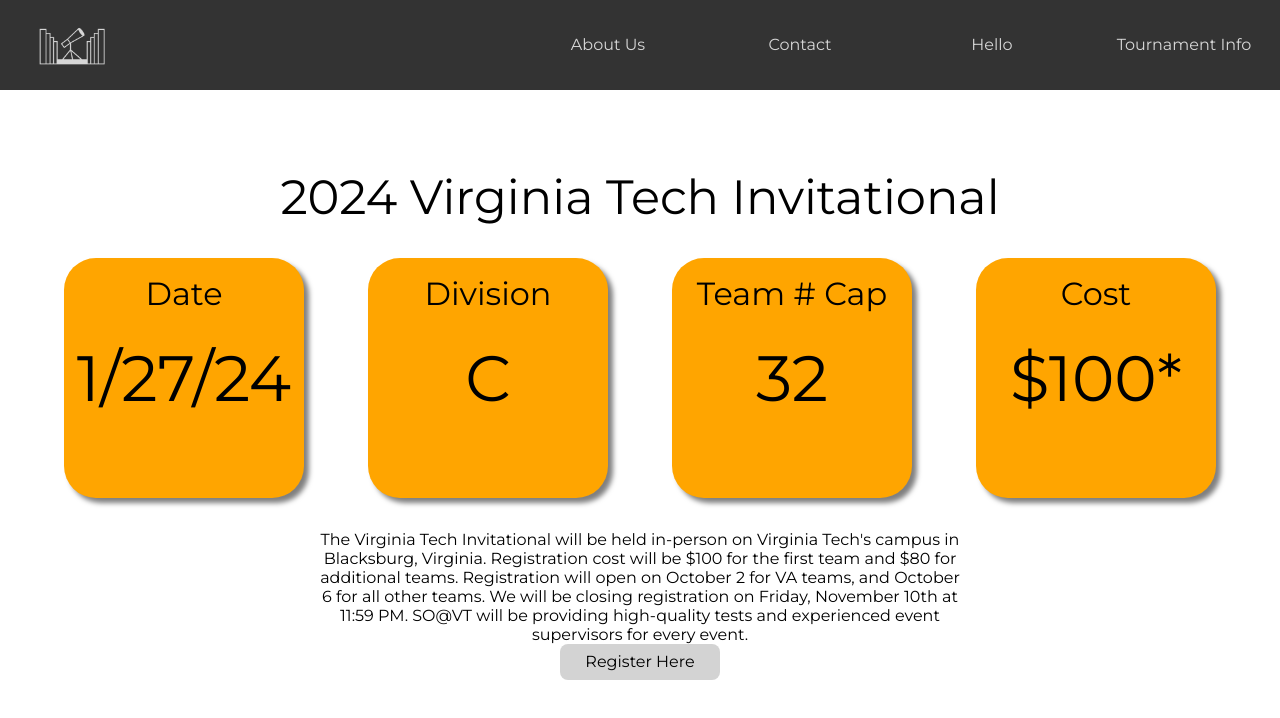
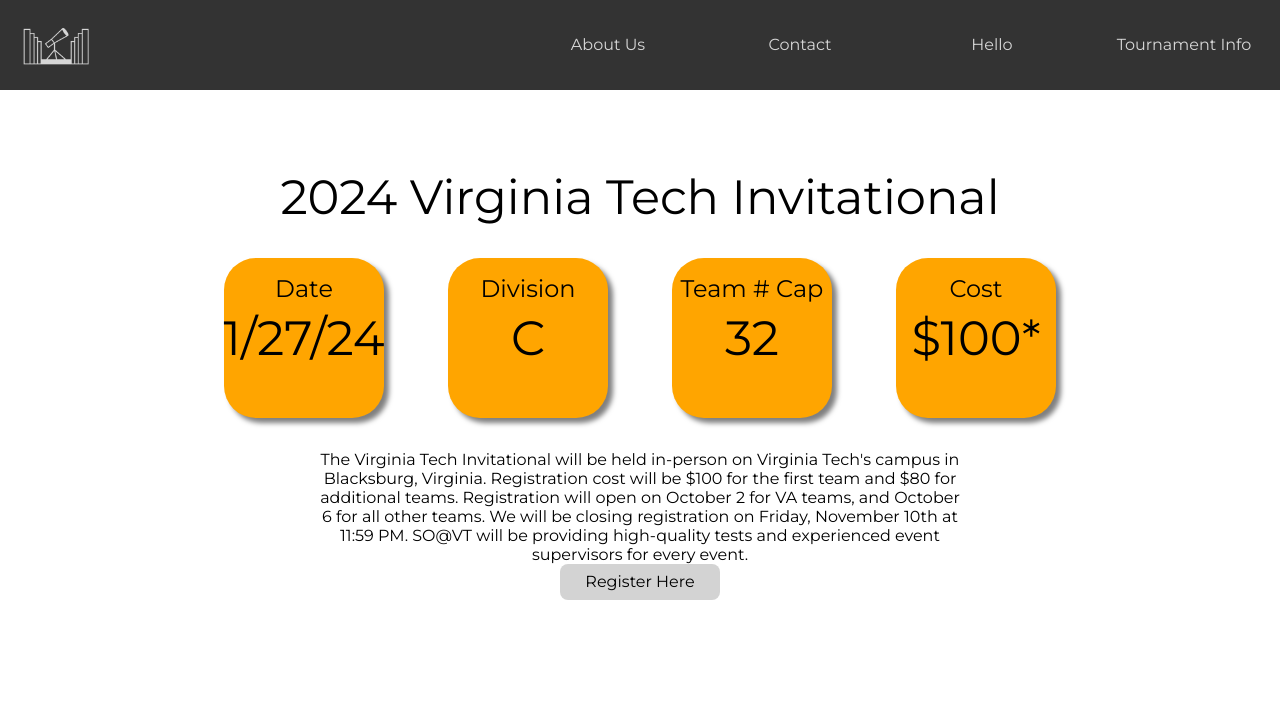
Before and after one commit to Pojoto/sovt-website, a SvelteKit app: page /tournament-info in a window 1280 px wide. Shown: the top 718 px of the page. Built offline with nearby package versions, Linux system fonts and the light colour scheme.

Commit message:
consolidated font links

```diff
--- a/src/lib/Bio.svelte
+++ b/src/lib/Bio.svelte
@@ -1,8 +1,8 @@
 
 
 <div class="box">
-    <img src="images/IMG_4460.jpeg" style="width:100%;height:100%" alt="bio"/>
-    <p class="bio">My name is Thomas</p>
+    <img src="images/IMG_4460.jpefg" style="width:100%;height:100%" alt="bio"/>
+    <p class="bio">hello there</p>
   </div>
 
 
--- a/src/lib/Button.svelte
+++ b/src/lib/Button.svelte
@@ -1,8 +1,3 @@
-
-
-<svelte:head>
-    <link href="https://fonts.googleapis.com/css2?family=Montserrat&display=swap" rel="stylesheet">
-</svelte:head>
 
 
 <script>
--- a/src/lib/Card.svelte
+++ b/src/lib/Card.svelte
@@ -1,8 +1,3 @@
-
-
-<svelte:head>
-    <link href="https://fonts.googleapis.com/css2?family=Montserrat&display=swap" rel="stylesheet">
-</svelte:head>
 
 
 <script>
@@ -24,10 +19,9 @@
         display: block;
         border-radius: 2rem;
         background-color: orange;
-        font-size: 1rem;
         font-family: 'Montserrat', sans-serif;
-        width: 15rem;
-        height: 15rem;
+        width: 10rem;
+        height: 10rem;
         text-align: center;
         margin-left: 2rem;
         margin-right: 2rem;
@@ -36,13 +30,13 @@
 
     .card-title {
         margin-top: 1rem;
-        font-size: 2rem;
+        font-size: 1.5rem;
         font-weight: 500;
     }
 
     .card-content {
 
-        font-size: 4rem;
+        font-size: 3rem;
         position:absolute;
 
         top: 50%;
--- a/src/lib/Navbar.svelte
+++ b/src/lib/Navbar.svelte
@@ -1,7 +1,3 @@
-
-<svelte:head>
-    <link href="https://fonts.googleapis.com/css2?family=Montserrat&display=swap" rel="stylesheet">
-</svelte:head>
 
 <div class="navbar">
     <div class=""><a href="/"><img src="/images/navbar_logo.png" class="logo" alt="SO@VT Logo"><a/></div>
@@ -63,7 +59,6 @@
     .logo {
         width: 5rem;
         padding: 1rem;
-        padding-left: 2rem;
     }
 
     .buttons {
--- a/src/routes/+layout.svelte
+++ b/src/routes/+layout.svelte
@@ -1,6 +1,7 @@
 
 <svelte:head>
     <meta name="viewport" content="width=device-width, initial-scale=1.0, user-scalable=1.0, minimum-scale=1.0, maximum-scale=1.0">
+    <link href="https://fonts.googleapis.com/css2?family=Montserrat&display=swap" rel="stylesheet">
 </svelte:head>
 
 
@@ -12,3 +13,8 @@
 <Navbar />
 
 <slot />
+
+
+<style>
+
+</style>
--- a/src/routes/+page.svelte
+++ b/src/routes/+page.svelte
@@ -1,7 +1,3 @@
-
-<svelte:head>
-    <link href="https://fonts.googleapis.com/css2?family=Montserrat&display=swap" rel="stylesheet">
-</svelte:head>
 
 <script>
     import Button from '$lib/Button.svelte';
@@ -12,7 +8,7 @@
 
     <div class="content">
 
-        <img src="/images/sovtlogo_transparent_white.png" class="logo" alt="Main SO@VT Logo">
+        <img src="/images/sovtlogo_transparent_white.png" class="big-logo" alt="Main SO@VT Logo">
 
         <div class="border b"></div>
         <div class="border"></div>
@@ -41,8 +37,8 @@
     /* Full height */
     /* height: 100vh;
     width: 100vw; */
-    min-height: 100%;
-    min-width: 100%;
+    min-height: 100vh;
+    min-width: 100vw;
     position:fixed;
     top:0;
     left:0;
@@ -56,15 +52,12 @@
     background-size: cover; */
     }
 
-    body {
+    /* :global(body) {
         margin: 0;
         height: 100vh;
-        /* display: flex;
-        align-items: center;
-        justify-content: center;
-        background-color: white; */
+
         overflow: hidden;
-    }
+    } */
 
 
     .content {
@@ -81,7 +74,7 @@
 
     }
 
-    .logo {
+    .big-logo {
 
         width: 30rem;
         padding: 5rem;
--- a/src/routes/about/+page.svelte
+++ b/src/routes/about/+page.svelte
@@ -1,6 +1,3 @@
-<svelte:head>
-    <link href="https://fonts.googleapis.com/css2?family=Montserrat&display=swap" rel="stylesheet">
-</svelte:head>
 
 
 <script>
@@ -32,6 +29,8 @@
 
 
 
+
+
 <style>
 
     .group .title{
@@ -49,8 +48,5 @@
         justify-content: center;
     }
 
-    body {
-        overflow: scroll;
-    }
 
 </style>
```
